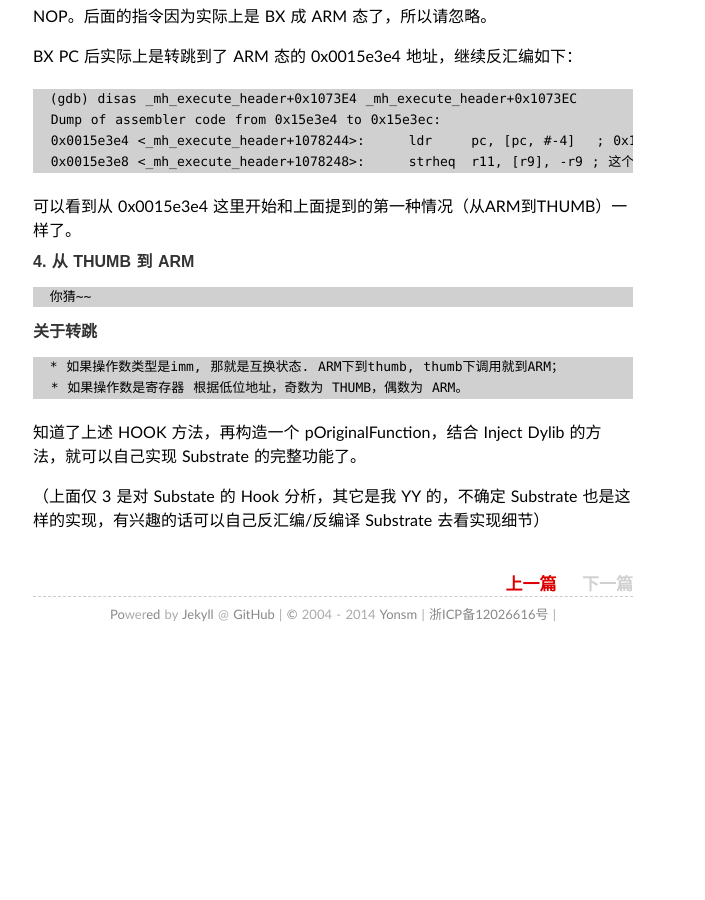
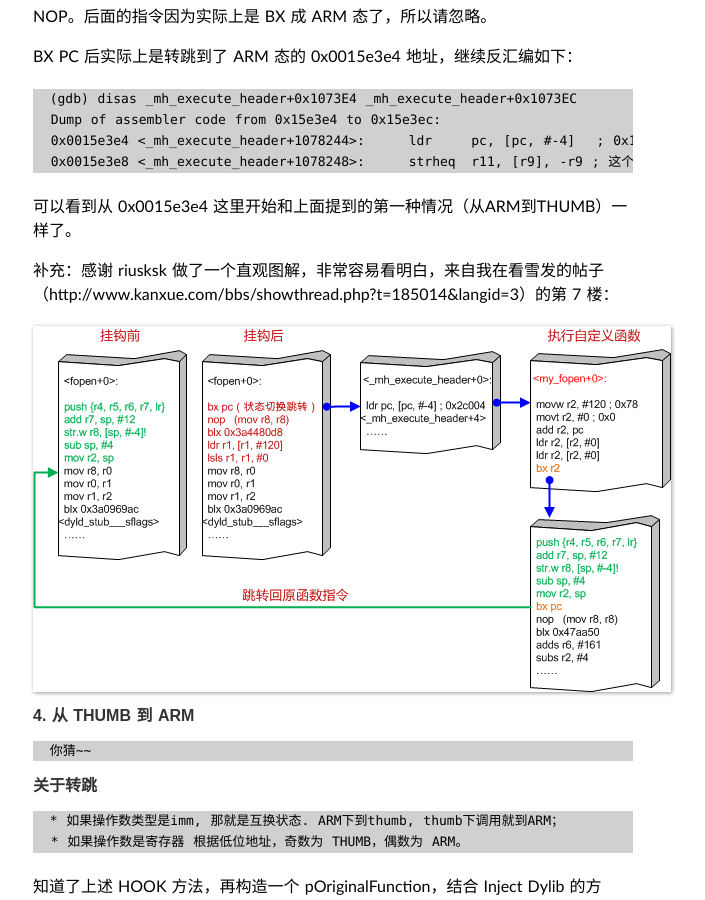
Before and after one commit to Yonsm/Yonsm.github.io, a Jekyll site: the page built from _posts/2014-07-12-armhook.md, in a window 1280 px wide and 900 px high, scrolled down 943 px. Shown: the whole window, without its empty margins (307-1012 px from the left). Built offline with Jekyll 4.4.1, drawn with Linux system fonts in a browser that asks for light colours; some web fonts are replaced; Markdown is read by kramdown in place of the engine named in the settings; comment, search, counter and statistics services are not loaded; before the commit the page ends 1601 px from its top, so only the background shows below that.

Commit message:
ThumbHook

```diff
--- a/_posts/2014-07-12-armhook.md
+++ b/_posts/2014-07-12-armhook.md
@@ -53,6 +53,10 @@ ARM 架构的 CPU 有 ARM 和 THUMB 执行态。
 
   可以看到从 0x0015e3e4 这里开始和上面提到的第一种情况（从ARM到THUMB）一样了。
 
+  补充：感谢 riusksk 做了一个直观图解，非常容易看明白，来自我在看雪发的帖子（http://www.kanxue.com/bbs/showthread.php?t=185014&langid=3）的第 7 楼：
+
+  ![](/assets/ThumbHook.png)
+
 ####4. 从 THUMB 到 ARM
 
       你猜~~
```
Also changed, not shown: assets/ThumbHook.png (added).
